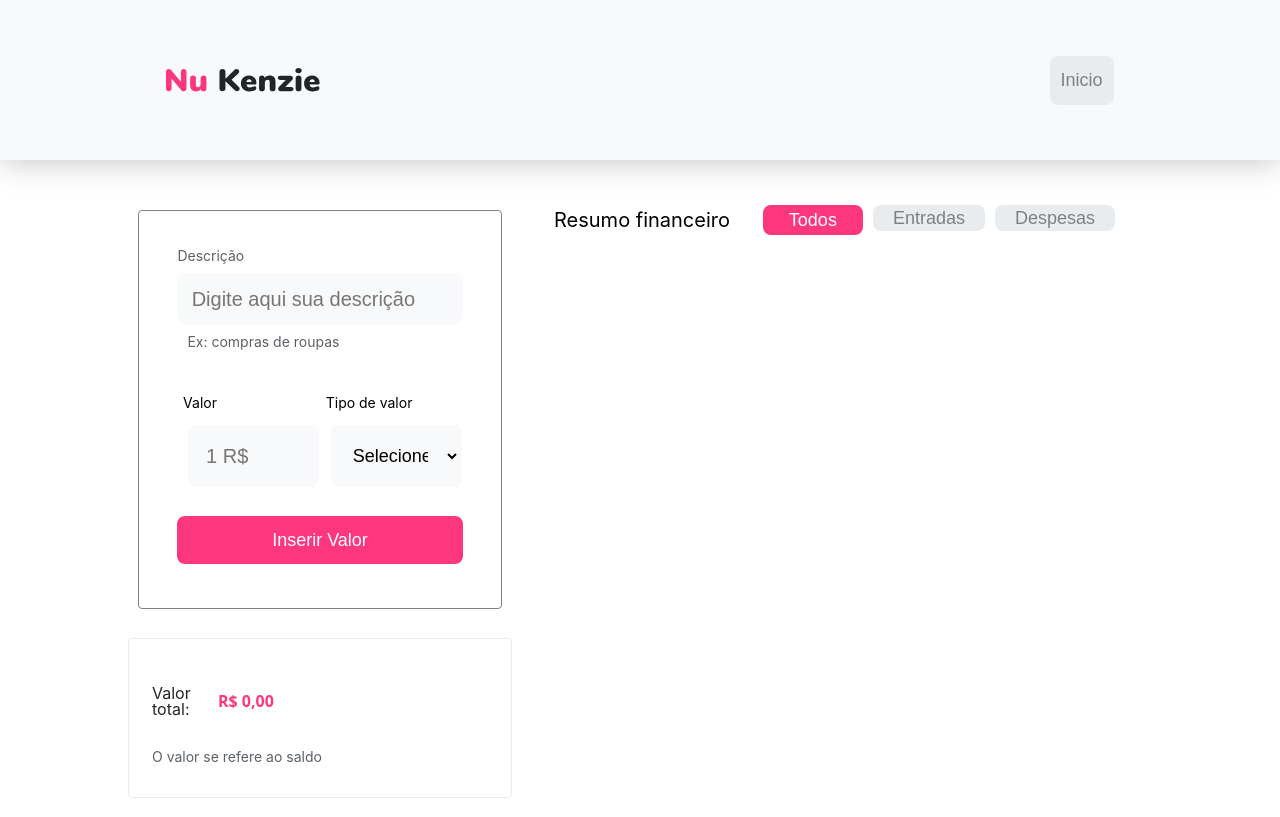
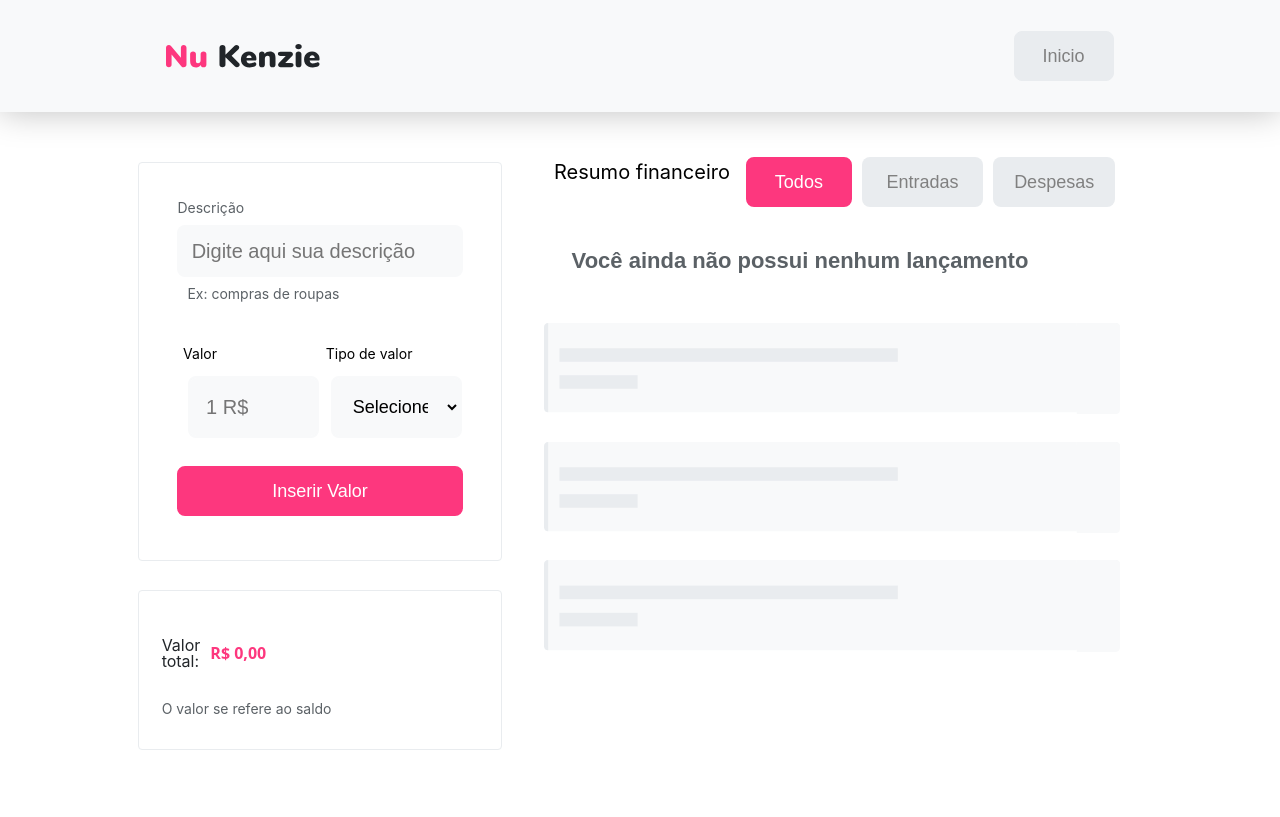
Before and after one commit to Kenzie-Academy-Brasil-Developers/nukenzie, a React (Create React App) app: page / in a window 1280 px wide. Built offline with nearby package versions, Linux system fonts and the light colour scheme.

Commit message:
atualizações na lista vazia

```diff
--- a/src/App.css
+++ b/src/App.css
@@ -9,15 +9,13 @@
 
   .App-header {
 
-    min-height: 20vh;
+    min-height: 14vh;
     display: flex;
     flex-direction: row;
     align-items: center;
     justify-content: space-between;
     color: white;
     width: 100vw;
-
-    height: 50%;
     background: #F8F9FA;
     box-shadow: 0px 0px 32px 0px rgba(0, 0, 0, 0.25);
     margin-bottom: 5vh;
@@ -33,7 +31,7 @@
     margin-right: 13vw;
     color: gray;
     background: #E9ECEF;
-    width: 5%;
+    width: 100px;
     border: 1.4px solid #E9ECEF;
     box-sizing: border-box;
     border-radius: 8px;
--- a/src/App.js
+++ b/src/App.js
@@ -9,12 +9,7 @@ function App() {
   const [listTransactions, setTransactions] = useState([]);
 
   function deleteCard(id) {
-
-    console.log(listTransactions)
-    console.log(id)
-    // const newList = listTransactions.splice(id, 1,'')
     const newList = listTransactions.filter((element) => element.id != id)
-    console.log(newList);
     setTransactions([...newList]);
   }
 
@@ -27,7 +22,7 @@ function App() {
 
       <div className="App-content">
         <Form currentList={listTransactions} newSet={setTransactions} />
-        <List lista={listTransactions} deleteCard={deleteCard} />
+        <List lista={listTransactions} deleteCard={deleteCard} funcao={setTransactions} />
       </div>
     </div>
   );
--- a/src/components/Card/style.css
+++ b/src/components/Card/style.css
@@ -2,15 +2,15 @@
 
     .Card {
         display: flex;
-        justify-content: center;
+        justify-content: space-around;
         align-items: flex-start;
         flex-direction: column;
         width: 80%;
-        height: 87px;
+        height: 30px;
         color: rgba(33, 37, 41, 1);
 
         /* grey-1 */
-        margin: 20px 0px;
+        margin: 2% 5%;
         background: #F8F9FA;
         border-radius: 4px;
         padding: 5%;
@@ -74,7 +74,6 @@
     .trash{
         color: gray;
         padding: 5px;
-        background-color: lightgray;
 
         border-radius: 2.46154px;
     }
--- a/src/components/Form/index.jsx
+++ b/src/components/Form/index.jsx
@@ -7,10 +7,9 @@ export default function Form({ currentList, newSet }) {
 
   useEffect(() => {
     const listPrice = currentList.reduce(
-      (previousValue, currentValue) => previousValue + currentValue.value,
-      0
-    );
-    setTotalPrice(listPrice);
+      (previousValue, currentValue) => previousValue + currentValue.value, 0);
+    console.log(listPrice);
+    setTotalPrice(listPrice || 0);
     }, [currentList]);
 
   return (
@@ -30,8 +29,7 @@ export default function Form({ currentList, newSet }) {
                 onChange={(event) =>
                   setNewValue({
                     ...newValue,
-                    description: event.target.value || "Sem descrição",
-                  })
+                    description: event.target.value})
                 }
                 className="description"
                 placeholder="Digite aqui sua descrição"
@@ -48,7 +46,7 @@ export default function Form({ currentList, newSet }) {
                 onChange={(event) =>
                   setNewValue({
                     ...newValue,
-                    value: Number(event.target.value),
+                    value: Number(event.target.value)
                   })
                 }
                 className="price"
@@ -60,10 +58,9 @@ export default function Form({ currentList, newSet }) {
               <label>Tipo de valor</label>
               <select
                 onChange={(event) =>
-                  setNewValue({ ...newValue, type: event.target.value })
-                }
+                  setNewValue({ ...newValue, type: event.target.value })}
               >
-                <option>Selecione</option>
+                <option value="Sem descrição">Selecione</option>
                 <option value="Entrada"> Entrada </option>
                 <option value="Despesa"> Despesa </option>
               </select>
--- a/src/components/Form/style.css
+++ b/src/components/Form/style.css
@@ -15,16 +15,16 @@
         justify-content: space-between;
         align-items: center;
         height: 40vh;
+        max-height: 363px;
         min-width: 200px;
         max-width: 323px;
-        max-height: 363px;
+        padding: 10%;
 
         margin: 10px;
         background: #FFFFFF;
         /* grey-2 */
-        padding: 10%;
         border-radius: 4px;
-        border: solid 1px gray;
+        border: solid 1px rgba(233, 236, 239, 1);
     }
 
     p {
@@ -153,17 +153,23 @@
     .totalPrice {
 
         display: flex;
-        justify-content: flex-start;
+        justify-content: space-between;
         align-items: center;
-        margin: 5% 0px;
         height: 20vh;
         color: rgba(33, 37, 41, 1);
+        flex-direction: column;
+
         padding: 6%;
-        flex-direction: column;
+        min-width: 200px;
+        margin: 5% 0px;
+        width: 95%;
+        max-width: 406px;
+
+
+        /* max-height: 363px;
         min-width: 200px;
 
-
-        /* grey-2 */
+        padding: 10%; */
 
         border: 1px solid #E9ECEF;
         box-sizing: border-box;
--- a/src/components/List/index.jsx
+++ b/src/components/List/index.jsx
@@ -1,17 +1,45 @@
+import NoCard from "./img/NoCard.svg";
 import Card from "../../../src/components/Card/index.jsx";
 import "./style.css";
 
-export default function List({ lista, deleteCard }) {
+export default function List({ lista, deleteCard, funcao }) {
+  function filterButtons(value) {
+    console.log(lista);
+    console.log(value);
+    const filterButton = lista.filter((element) => {
+      return element.type === value;
+    });
+    funcao(filterButton);
+  }
 
   return (
     <div className="cardList">
-        <div className="header-list">
-          <h3>Resumo financeiro</h3> <button>Todos</button>{" "}
-          <button className="btn btn-gray">Entradas</button>{" "}
-          <button className="btn btn-gray">Despesas </button>
+      <div
+        className="header-list"
+        onClick={(event) => filterButtons(event.target.value)}
+      >
+        <h3>Resumo financeiro</h3> <button>Todos</button>
+        <button className="btn btn-gray" value="Entrada">
+          Entradas
+        </button>
+        <button className="btn btn-gray" value="Despesa">
+          Despesas{" "}
+        </button>
       </div>
 
-        {lista.map((element, index) => (
+      <div className="space-cards">
+        {lista.length === 0 ? (
+          <div>
+            <h4 className="sem-lancamentos">
+              Você ainda não possui nenhum lançamento
+            </h4>
+
+            <img className="card-vazio" src={NoCard} />
+            <img className="card-vazio" src={NoCard} />
+            <img className="card-vazio" src={NoCard} />
+          </div>
+          ):(
+           lista.map((element, index) => (
               <Card
                 description={element.description}
                 type={element.type}
@@ -20,8 +48,9 @@ export default function List({ lista, deleteCard }) {
                 id={element.id}
                 deleteCard={deleteCard}
               />
-        ))}
+            ))
+          )}
+      </div>
     </div>
   );
-
 }
--- a/src/components/List/style.css
+++ b/src/components/List/style.css
@@ -1,4 +1,28 @@
 @media (min-width: 320px) {
+
+    .sem-lancamentos {
+
+        /* identical to box height, or 155% */
+        margin: 5%;
+        width: 80%;
+
+        /* grey-3 */
+
+        display: flex;
+        justify-content: space-around;
+        flex-wrap: wrap;
+        font-family: 'Nunito', sans-serif;
+        font-style: normal;
+        font-weight: 700;
+        font-size: 22px;
+        color: #5B6166;
+        line-height: 34px;
+    }
+
+    .card-vazio {
+       width: 90%;
+       margin: 2% 5%;
+    }
 
     .cardList {
         display: flex;
@@ -34,9 +58,41 @@
         border: none;
         color: gray;
         background: #E9ECEF;
+        width: 30%;
     }
 
+    .space-cards {
+        width: 100%;
+        height: fit-content;
+        display: flex;
+        justify-content: center;
+        flex-direction: column;
+    }
+
+
+
 }
+
+@media (min-width: 400px) {
+    .sem-lancamentos {
+        margin: 5%;
+    }
+
+    .card-vazio1 {
+
+        height: 10px;
+        background: #E9ECEF;
+        margin-left: 10%;
+    }
+
+    .card-vazio2 {
+
+        height: 10px;
+        margin-left: 10%;
+
+    }
+}
+
 
 @media (min-width: 800px) {
 
@@ -53,6 +109,14 @@
     h3 {
         display: flex;
         flex-wrap: nowrap;
-        width: 60%;
+        width: 50%;
     }
+
+    button {
+        margin: 5px;
+        width: 25%;
+        height: 50px;
+    }
+
+
 }
```
Also changed, not shown: src/components/List/img/NoCard.svg (added). Lines whose indentation alone changed are shown as unchanged.
